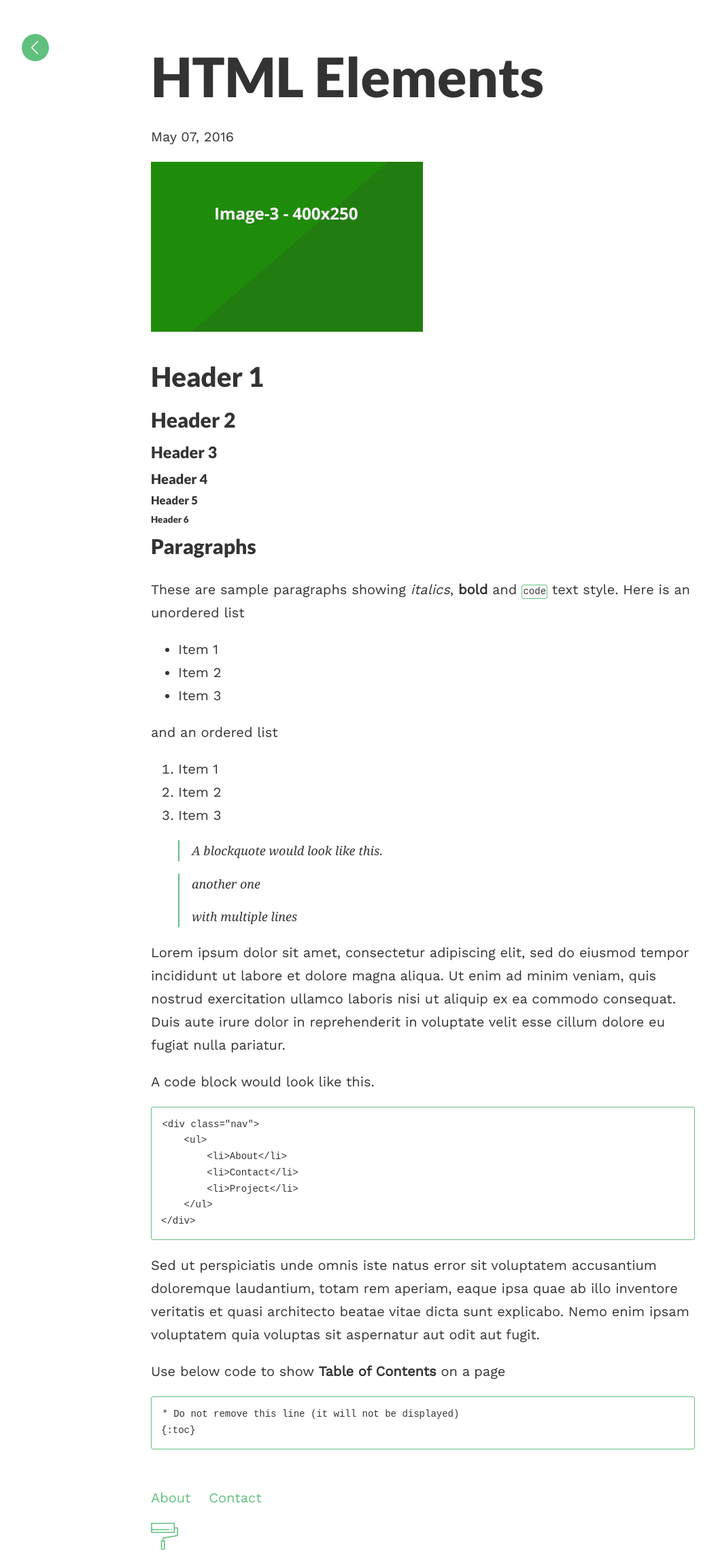
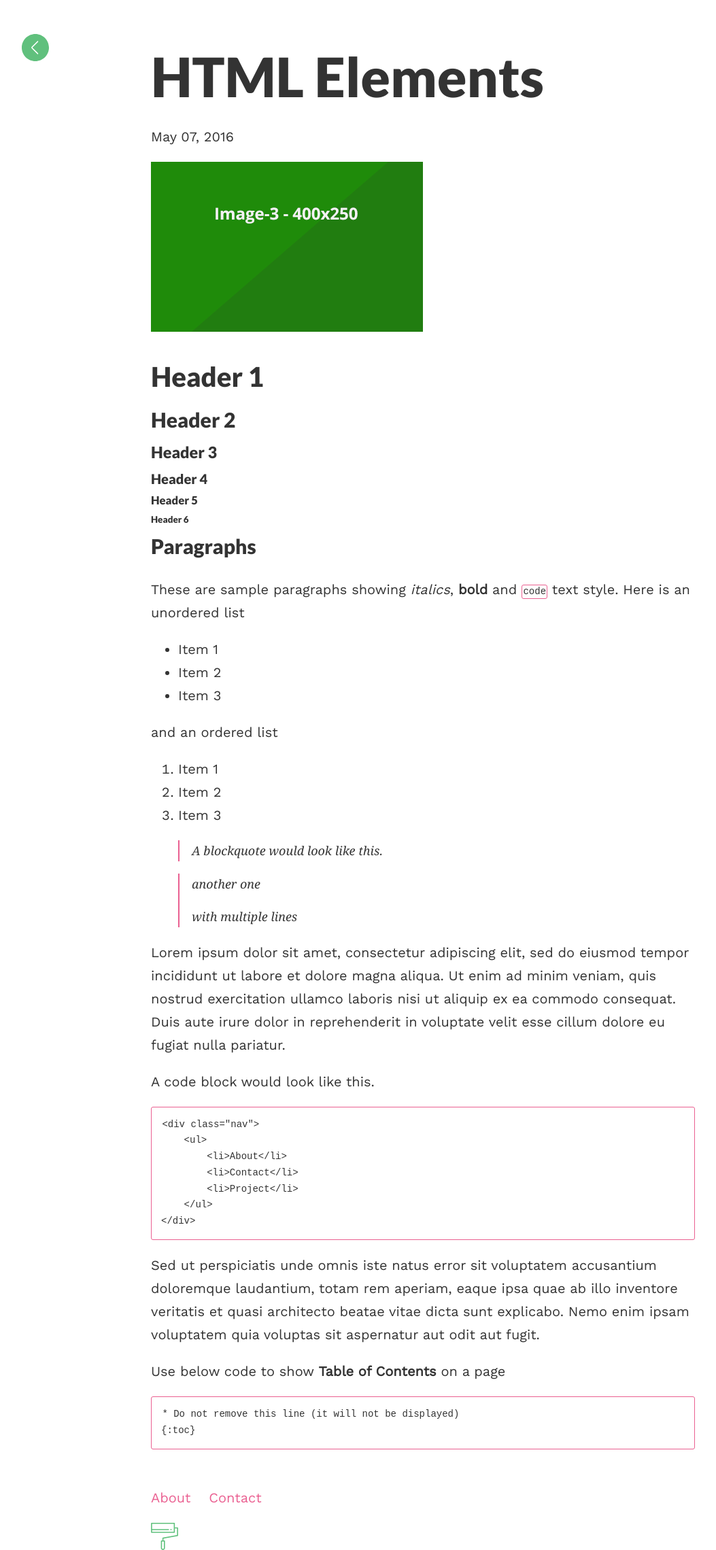
Before and after one commit to sharu725/hagura, a Jekyll site: the page built from _posts/2016-05-07-elements.md, in a window 1280 px wide. Shown: the whole page at 68% size, without its empty margins (18-1071 px from the left). Built offline with Jekyll 4.4.1, drawn with Linux system fonts in a browser that asks for light colours; comment, search, counter and statistics services are not loaded.

Commit message:
Update main.scss

```diff
--- a/css/main.scss
+++ b/css/main.scss
@@ -14,7 +14,7 @@ $spacing-unit:     30px;
 
 $text-color:       #333;
 $background-color: #fdfdfd;
-$brand-color:      #60c17d;
+$brand-color:      #ea6091;
 
 $grey-color:       #828282;
 $grey-color-light: lighten($grey-color, 40%);
```
